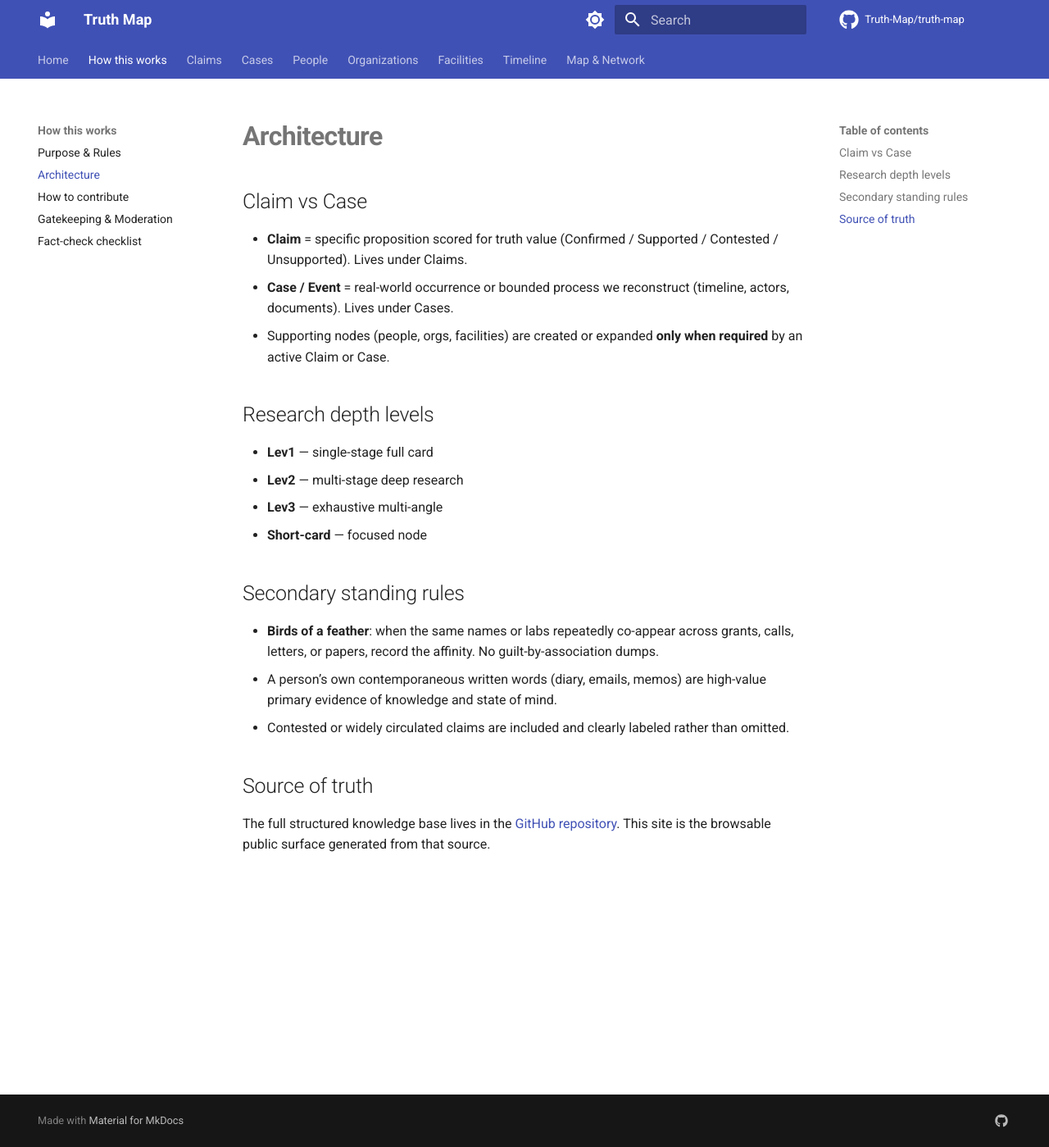
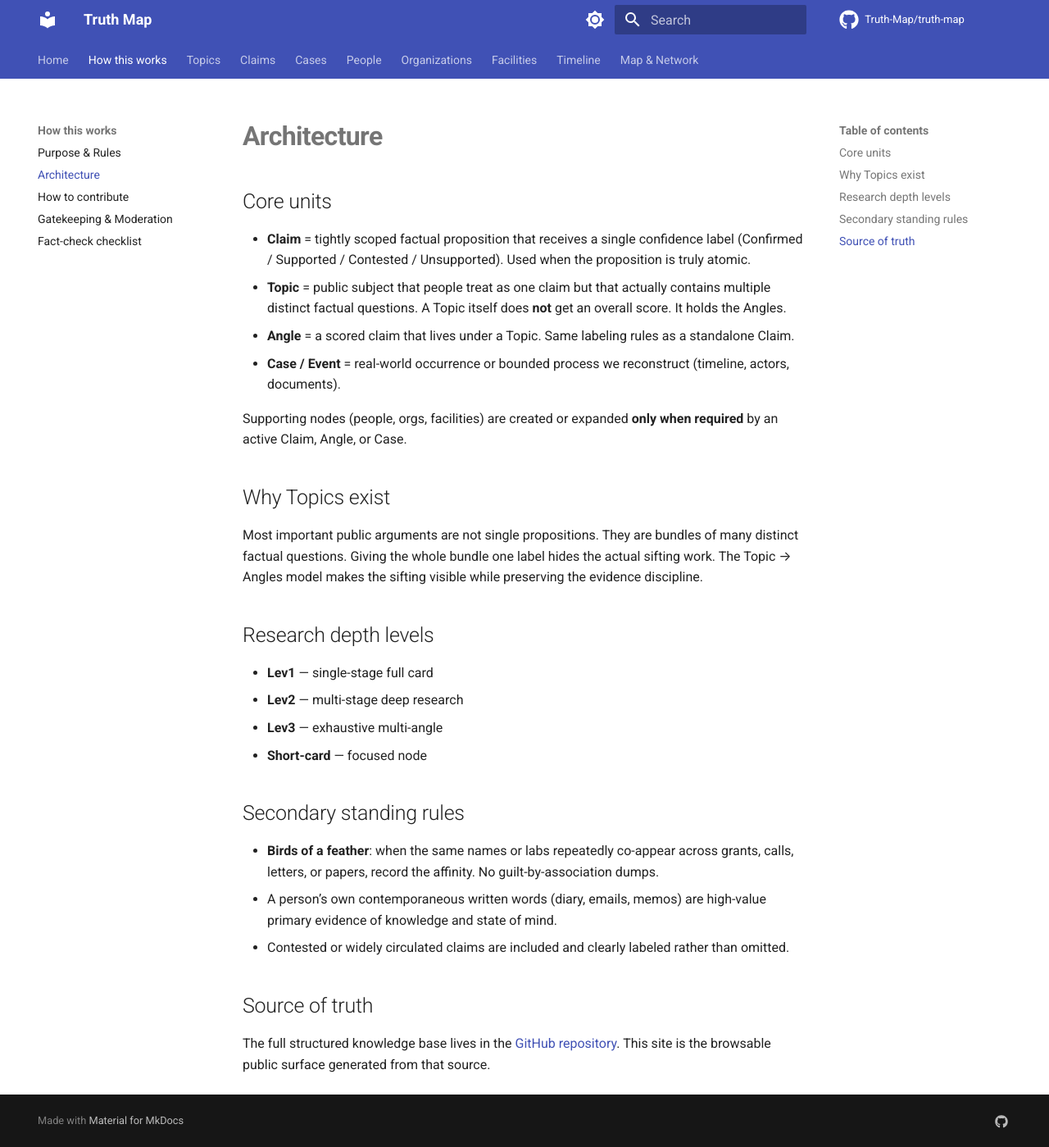
Before and after one commit to BnBCleaners/truth-map, an MkDocs documentation site: the page built from docs/about/architecture.md, in a window 1280 px wide and 1399 px high. Shown: the whole window at 82% size. Built offline with MkDocs 1.6.1 and Material for MkDocs 9.7.7, drawn with Linux system fonts in a browser that asks for light colours; comment, search, counter and statistics services are not loaded.

Commit message:
architecture: introduce Topic → Angles model + first full example (Hunter Biden Laptop)
Complex public subjects are now handled as Topics that contain multiple scored Angles.
Single flat claims remain for truly atomic propositions.
Hunter Biden Laptop is the first multi-angle Topic.

```diff
--- a/docs/about/architecture.md
+++ b/docs/about/architecture.md
@@ -1,10 +1,17 @@
 # Architecture
 
-## Claim vs Case
+## Core units
 
-- **Claim** = specific proposition scored for truth value (Confirmed / Supported / Contested / Unsupported). Lives under Claims.
-- **Case / Event** = real-world occurrence or bounded process we reconstruct (timeline, actors, documents). Lives under Cases.
-- Supporting nodes (people, orgs, facilities) are created or expanded **only when required** by an active Claim or Case.
+- **Claim** = tightly scoped factual proposition that receives a single confidence label (Confirmed / Supported / Contested / Unsupported). Used when the proposition is truly atomic.
+- **Topic** = public subject that people treat as one claim but that actually contains multiple distinct factual questions. A Topic itself does **not** get an overall score. It holds the Angles.
+- **Angle** = a scored claim that lives under a Topic. Same labeling rules as a standalone Claim.
+- **Case / Event** = real-world occurrence or bounded process we reconstruct (timeline, actors, documents).
+
+Supporting nodes (people, orgs, facilities) are created or expanded **only when required** by an active Claim, Angle, or Case.
+
+## Why Topics exist
+
+Most important public arguments are not single propositions. They are bundles of many distinct factual questions. Giving the whole bundle one label hides the actual sifting work. The Topic → Angles model makes the sifting visible while preserving the evidence discipline.
 
 ## Research depth levels
 
@@ -21,4 +28,4 @@
 
 ## Source of truth
 
-The full structured knowledge base lives in the [GitHub repository](https://github.com/BnBCleaners/truth-map). This site is the browsable public surface generated from that source.
+The full structured knowledge base lives in the [GitHub repository](https://github.com/Truth-Map/truth-map). This site is the browsable public surface generated from that source.
--- a/mkdocs.yml
+++ b/mkdocs.yml
@@ -47,9 +47,11 @@ nav:
     - How to contribute: about/contributing.md
     - Gatekeeping & Moderation: about/gatekeeping.md
     - Fact-check checklist: about/fact-check-checklist.md
+  - Topics:
+    - Overview: topics/index.md
+    - Hunter Biden Laptop: topics/hunter-biden-laptop.md
   - Claims:
     - Overview: claims/index.md
-    - C-01 Laptop / Russian disinfo: claims/C-01-laptop-russian-disinfo.md
     - C-02 Lab-leak = conspiracy theory: claims/C-02-lab-leak-is-conspiracy-theory.md
     - C-03 No GOF at WIV: claims/C-03-no-gain-of-function-at-wiv.md
   - Cases:
```
Also changed, not shown: ARCHITECTURE.md (+22 -5 lines), docs/claims/index.md (+7 -8 lines), docs/index.md (+9 -3 lines), docs/topics/hunter-biden-laptop.md (added, +70 -0 lines), docs/topics/index.md (added, +21 -0 lines).
